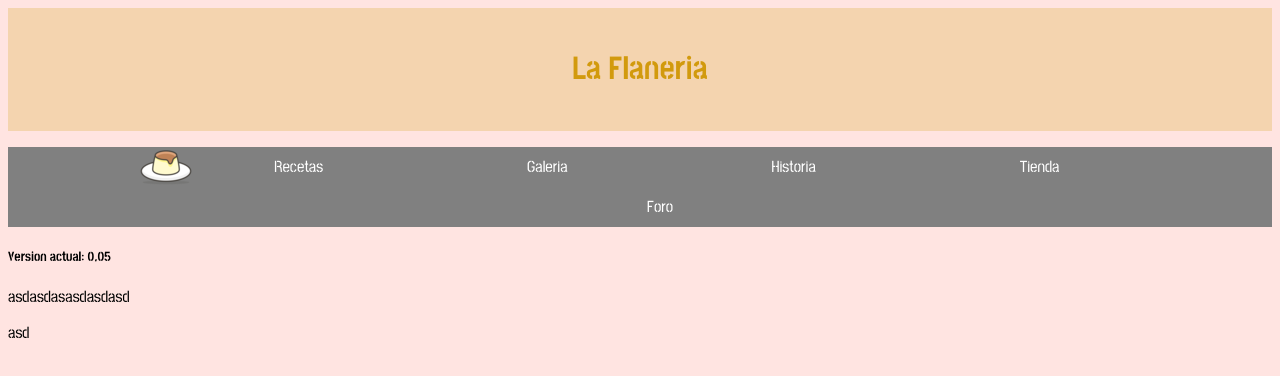
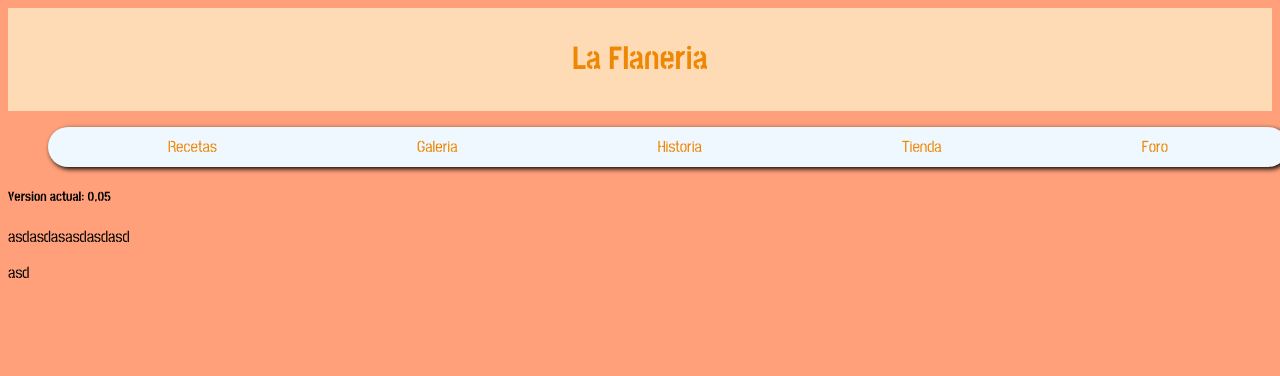
Before and after one commit to OwenGarett0/OwenGarett0.github.io, a plain HTML site: page index.html in a window 1280 px wide. Drawn offline with Linux system fonts and the light colour scheme; files whose address does not match are found by name.

Commit message:
cambios de ui

```diff
--- a/estilo.css
+++ b/estilo.css
@@ -6,7 +6,7 @@
 
 body{
     font-family: "fuente linda";
-    background-color: #ffe4e1;
+    background-color:lightsalmon
 }
 .body2{
     /* padding: 5px; */
@@ -14,45 +14,59 @@ body{
     line-height: 170%;
 }
 
-
-.home{
-    display: inline-flex;
-    text-decoration: none;
-    height: 10px;
-    width: 10px;
-    flex: none;
-    display: inline-flex;
-    position: relative;
-
-
-    align-items: center;
-    justify-content: center;
-    vertical-align: middle;
-    padding: var(--iron-icon-padding);
+.diva{
+    text-align: center;
+    background-color: #fedbb5;
+    color: rgb(238, 136, 4);
+    padding: 10px;
 }
 
 
-.diva{
-    text-align: center;
-    background-color: #F4D4AF;
-    color: rgb(210, 154, 13);
-    padding: 20px;
+.botones{
+        /* background-image: linear-gradient(to bottom, #fedbb5, #fedbb5ce); */
+    display: inline-flex;
+    padding: 1.8%;
+    list-style: none;
+    text-align:start;
+
+    border-radius: 20px;
+    box-shadow: 2px 2px 5px #000000;
+    background-color: aliceblue;
+    padding: 10px 20px;
+
+    /*
+    background-image: linear-gradient(#fedbb5, #fedbb5ce);
+    background-size: 0% 100%;
+    background-position: 0 0;
+    background-repeat: no-repeat;
+    transition: background-size 0.4s ease-in-out;
+     */
 }
+.botones:hover {
+    background-size: 100% 100%;
+  }
+
 
 nav ul{
-    background-color: gray;
     list-style: none;
-    text-align: center;
-}
-nav li{
-    display: inline-flex;
+    text-align:start;
 }
 nav a{
     text-decoration: none;
-    color: white;
+    color:  rgb(238, 136, 4);
     padding: 10px 100px 10px 100px;
 
 }
+
+
+
+
+
+
+
+
+
+
 
 .titulo_receta{
     padding: 5px;
--- a/index.html
+++ b/index.html
@@ -29,14 +29,13 @@
     <header>
         <nav>
             <ul>
-                <div class="home">
-                    <li><a href="index.html"><img src="flanes/flan.png"></a></li>
+                <div class="botones">
+                    <li><a href="receta.html" class="btn1">Recetas</a></li>
+                    <li><a href="galeria.html"class="btn2">Galeria</a></li>
+                    <li><a href="historia.html"class="btn3">Historia</a></li>
+                    <li><a href="tienda.html"class="btn4">Tienda</a></li>
+                    <li><a href="foro.html"class="btn5">Foro</a></li>
                 </div>
-                <li><a href="receta.html">Recetas</a></li>
-                <li><a href="galeria.html">Galeria</a></li>
-                <li><a href="historia.html">Historia</a></li>
-                <li><a href="tienda.html">Tienda</a></li>
-                <li><a href="foro.html">Foro</a></li>
             </ul>
         </nav>
     </header>
```
Also changed, not shown: foro.html (+6 -7 lines), galeria.html (+6 -7 lines), historia.html (+6 -7 lines), receta.html (+6 -7 lines), tienda.html (+6 -7 lines).
